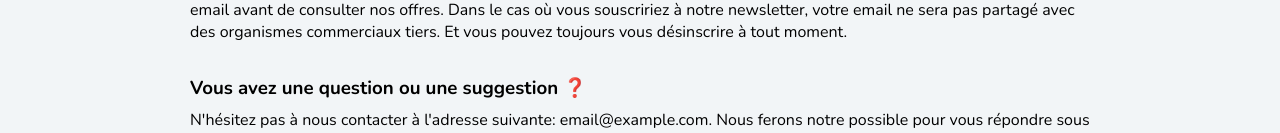
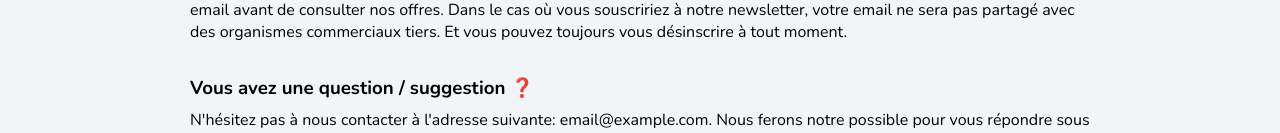
Before and after one commit to gabrielmessager/teletaf, a Next.js app: page /about in a window 1280 px wide. Shown: the part 805-938 px from the top of the page. Built offline with nearby package versions, Linux system fonts and the light colour scheme.

Commit message:
small fixes

```diff
--- a/components/Header/Header.js
+++ b/components/Header/Header.js
@@ -31,8 +31,6 @@ export function Header({ pathname }) {
   const [isMobileMenuOpened, setIsMobileMenuOpened] = useState(false);
   const [isLarge, setIsLarge] = useState(false);
   const { windowWidth } = useWindowWidth();
-  console.log("pathname", pathname);
-  console.log("windowWidth", windowWidth);
 
   useEffect(() => {
     if (windowWidth > LARGE_MIN) {
@@ -40,7 +38,7 @@ export function Header({ pathname }) {
     } else {
       setIsLarge(false);
     }
-  }, [windowWidth]);
+  }, [isLarge, setIsLarge, windowWidth]);
 
   useEffect(() => {
     function shouldShowFixedNavbar(e) {
@@ -55,7 +53,7 @@ export function Header({ pathname }) {
     }
     window.addEventListener("scroll", shouldShowFixedNavbar);
     return () => window.removeEventListener("scroll", shouldShowFixedNavbar);
-  }, [showFixedNavbar, isLarge]);
+  }, [showFixedNavbar, setShowFixedNavbar, isLarge]);
 
   return isLarge ? (
     <Wrapper>
--- a/components/Pages/About/About.js
+++ b/components/Pages/About/About.js
@@ -39,7 +39,7 @@ export function About() {
         email ne sera pas partagé avec des organismes commerciaux tiers. Et vous
         pouvez toujours vous désinscrire à tout moment.
       </Paragraph>
-      <H3>Vous avez une question ou une suggestion ❓</H3>
+      <H3>Vous avez une question / suggestion ❓</H3>
       <Paragraph>
         N'hésitez pas à nous contacter à l'adresse suivante: email@example.com.
         Nous ferons notre possible pour vous répondre sous 24h ⏱.
--- a/components/Pages/Components/Container/Container.js
+++ b/components/Pages/Components/Container/Container.js
@@ -4,6 +4,7 @@ import { theme } from "../../../../theme/theme";
 export const Container = styled.div`
   width: 900px;
   margin: 0 auto;
+  padding-bottom: 32px;
 
   ${theme.mediaQueries.tablet} {
     width: auto;
```
Also changed, not shown: 1 other file (tests, documents, lock files or other folders).
